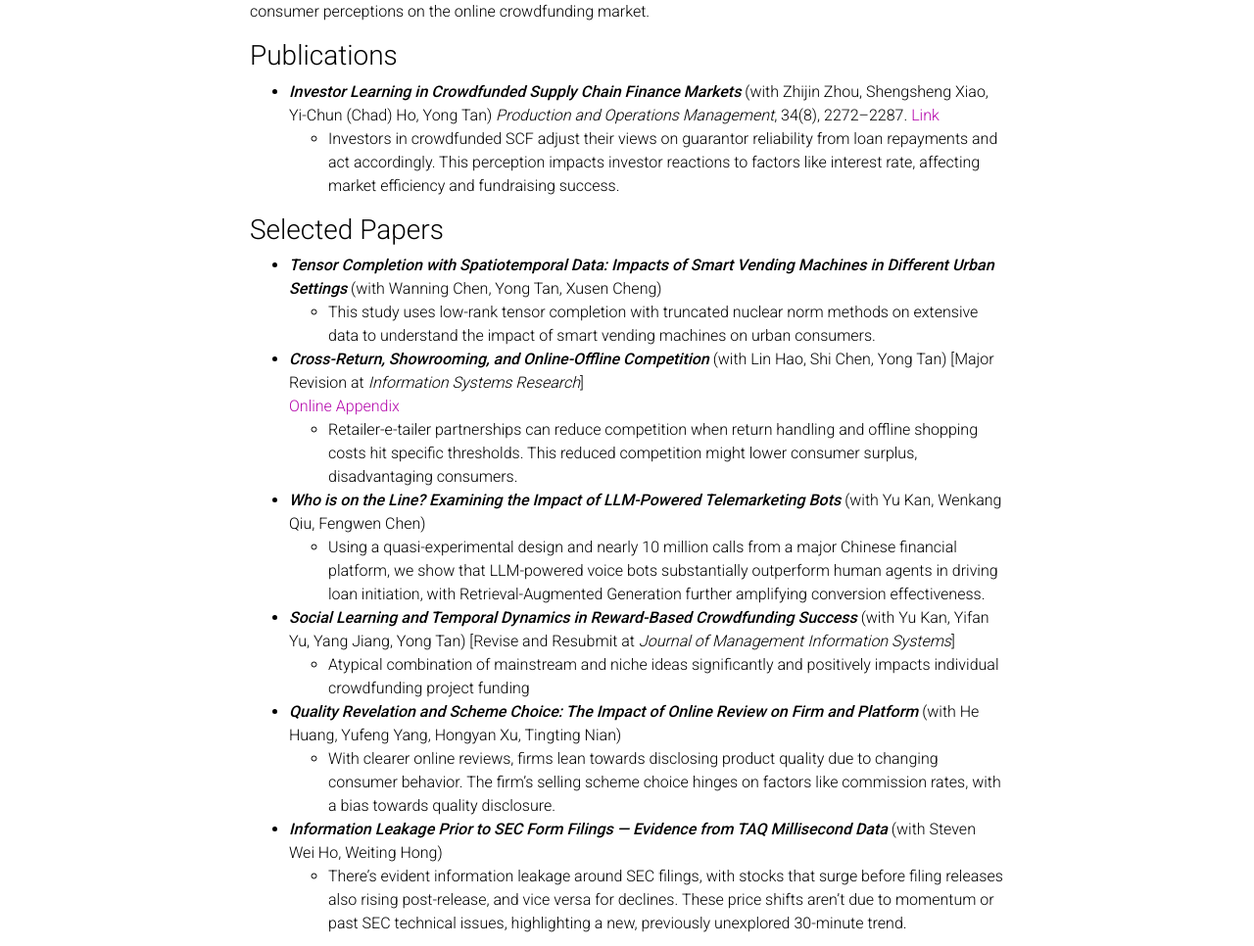
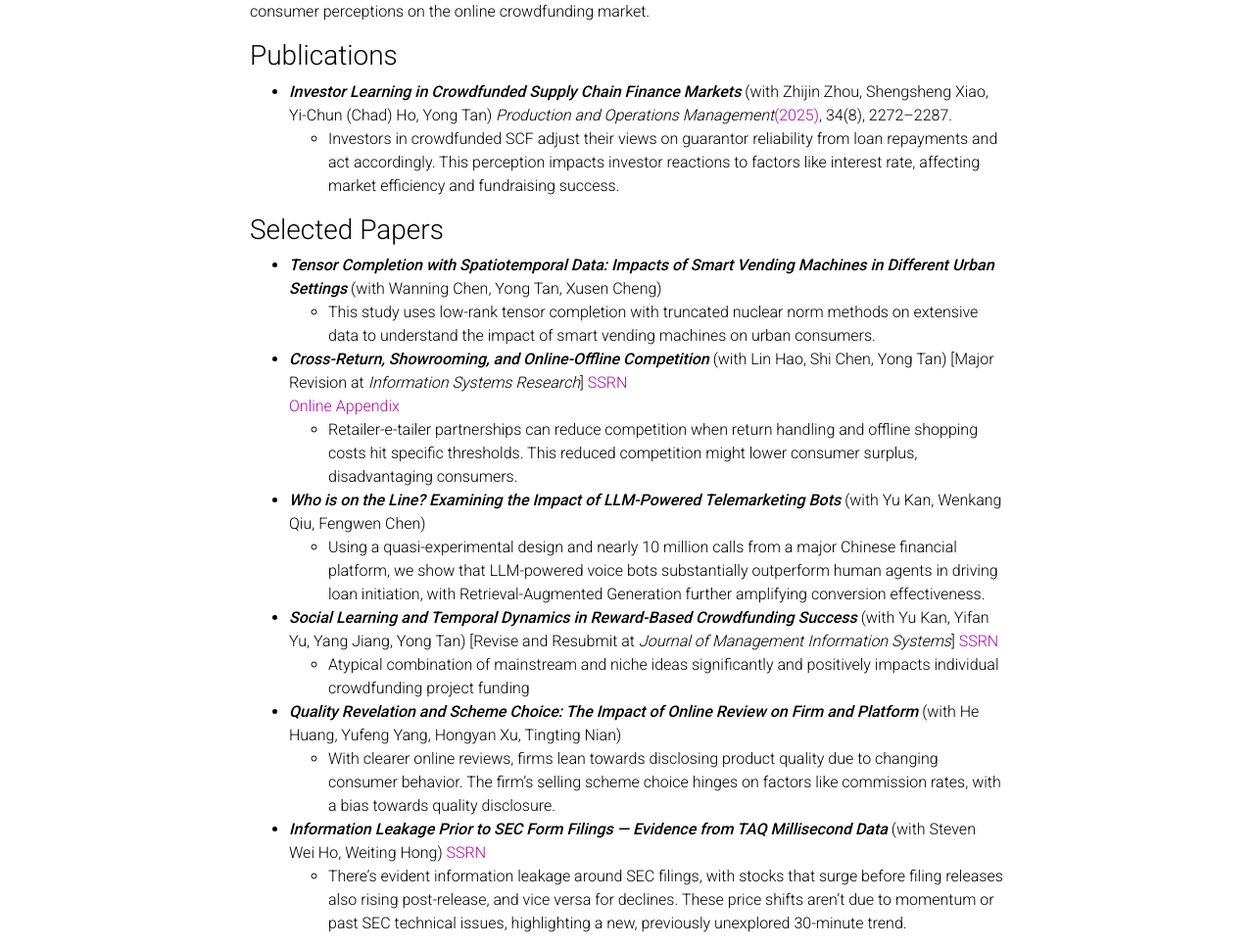
Before and after one commit to MingruiRayZhang/MingruiRayZhang.github.io, a Jekyll site: the page built from _pages/research.md, in a window 1280 px wide and 1400 px high. Shown: the part 286-1252 px from the top of the window at 98% size. Built offline with Jekyll 4.4.1, drawn with Linux system fonts in a browser that asks for light colours; comment, search, counter and statistics services are not loaded; a style sheet for code colours, icons or effects is not loaded.

Commit message:
Update research.md

```diff
--- a/_pages/research.md
+++ b/_pages/research.md
@@ -11,7 +11,7 @@ My research utilizes both econometrical and analytical methodologies to examine
 
 ### Publications
 
-- ***Investor Learning in Crowdfunded Supply Chain Finance Markets*** (with Zhijin Zhou, Shengsheng Xiao, Yi-Chun (Chad) Ho, Yong Tan) *Production and Operations Management*, 34(8), 2272–2287. [Link](https://journals.sagepub.com/doi/10.1177/10591478251317137)
+- ***Investor Learning in Crowdfunded Supply Chain Finance Markets*** (with Zhijin Zhou, Shengsheng Xiao, Yi-Chun (Chad) Ho, Yong Tan) [*Production and Operations Management*(2025)](https://journals.sagepub.com/doi/10.1177/10591478251317137), 34(8), 2272–2287.
   - Investors in crowdfunded SCF adjust their views on guarantor reliability from loan repayments and act accordingly. This perception impacts investor reactions to factors like interest rate, affecting market efficiency and fundraising success.
 
 ### Selected Papers
@@ -19,20 +19,20 @@ My research utilizes both econometrical and analytical methodologies to examine
 - ***Tensor Completion with Spatiotemporal Data: Impacts of Smart Vending Machines in Different Urban Settings*** (with Wanning Chen, Yong Tan, Xusen Cheng)
   - This study uses low-rank tensor completion with truncated nuclear norm methods on extensive data to understand the impact of smart vending machines on urban consumers.
 
-- ***Cross-Return, Showrooming, and Online-Offline Competition*** (with Lin Hao, Shi Chen, Yong Tan) [Major Revision at *Information Systems Research*] <br>
+- ***Cross-Return, Showrooming, and Online-Offline Competition*** (with Lin Hao, Shi Chen, Yong Tan) [Major Revision at *Information Systems Research*] [SSRN](https://papers.ssrn.com/sol3/papers.cfm?abstract_id=5696402) <br>
   [Online Appendix](/assets/appendices/ZhangHaoChenTan-2025-appendix.pdf)
   -  Retailer-e-tailer partnerships can reduce competition when return handling and offline shopping costs hit specific thresholds. This reduced competition might lower consumer surplus, disadvantaging consumers.
 
 - ***Who is on the Line? Examining the Impact of LLM-Powered Telemarketing Bots*** (with Yu Kan, Wenkang Qiu, Fengwen Chen)
   - Using a quasi-experimental design and nearly 10 million calls from a major Chinese financial platform, we show that LLM-powered voice bots substantially outperform human agents in driving loan initiation, with Retrieval-Augmented Generation further amplifying conversion effectiveness.
 
-- ***Social Learning and Temporal Dynamics in Reward-Based Crowdfunding Success*** (with Yu Kan, Yifan Yu, Yang Jiang, Yong Tan) [Revise and Resubmit at *Journal of Management Information Systems*]
+- ***Social Learning and Temporal Dynamics in Reward-Based Crowdfunding Success*** (with Yu Kan, Yifan Yu, Yang Jiang, Yong Tan) [Revise and Resubmit at *Journal of Management Information Systems*] [SSRN](https://papers.ssrn.com/sol3/papers.cfm?abstract_id=4180052)
   - Atypical combination of mainstream and niche ideas significantly and positively impacts individual crowdfunding project funding
 
 - ***Quality Revelation and Scheme Choice: The Impact of Online Review on Firm and Platform*** (with He Huang, Yufeng Yang, Hongyan Xu, Tingting Nian)
   - With clearer online reviews, firms lean towards disclosing product quality due to changing consumer behavior. The firm's selling scheme choice hinges on factors like commission rates, with a bias towards quality disclosure.
 
-- ***Information Leakage Prior to SEC Form Filings --- Evidence from TAQ Millisecond Data*** (with Steven Wei Ho, Weiting Hong)
+- ***Information Leakage Prior to SEC Form Filings --- Evidence from TAQ Millisecond Data*** (with Steven Wei Ho, Weiting Hong) [SSRN](https://papers.ssrn.com/sol3/papers.cfm?abstract_id=3302096)
   - There's evident information leakage around SEC filings, with stocks that surge before filing releases also rising post-release, and vice versa for declines. These price shifts aren't due to momentum or past SEC technical issues, highlighting a new, previously unexplored 30-minute trend.
 
 ### Ongoing Projects
```
